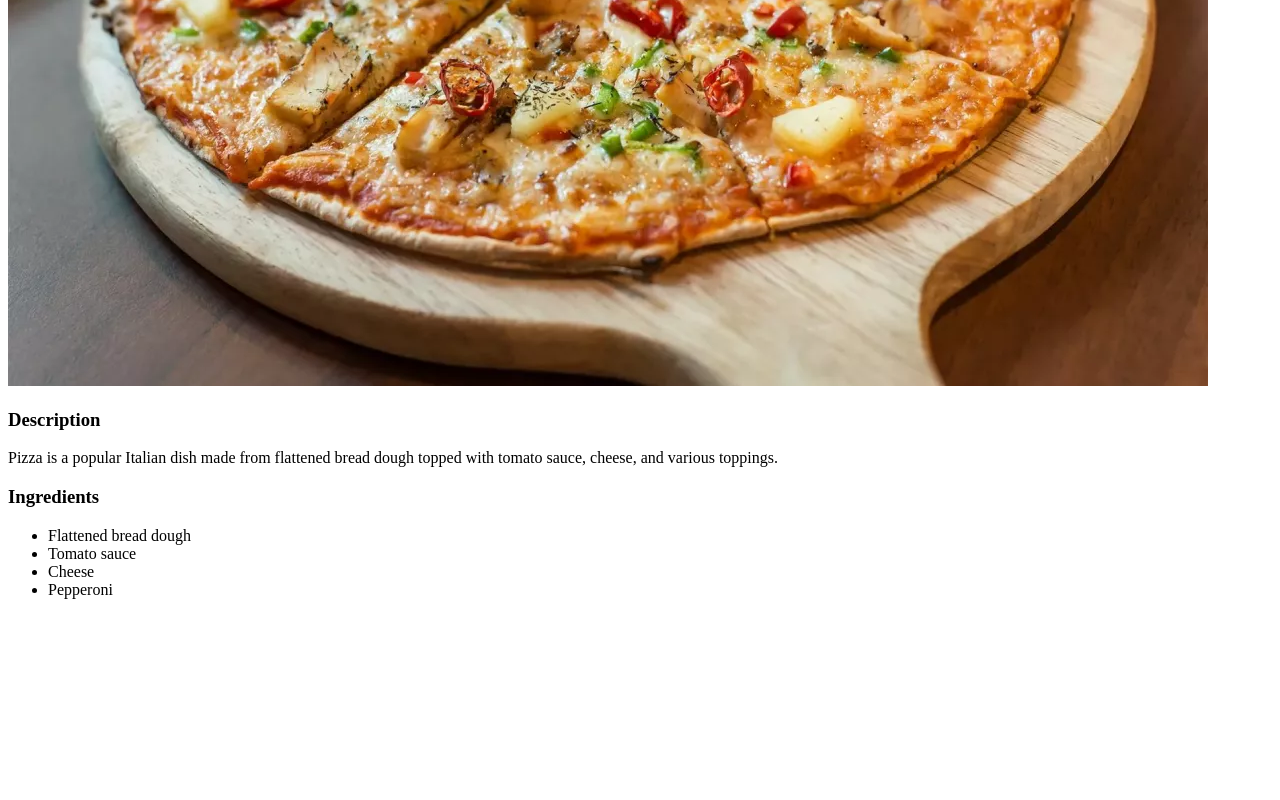
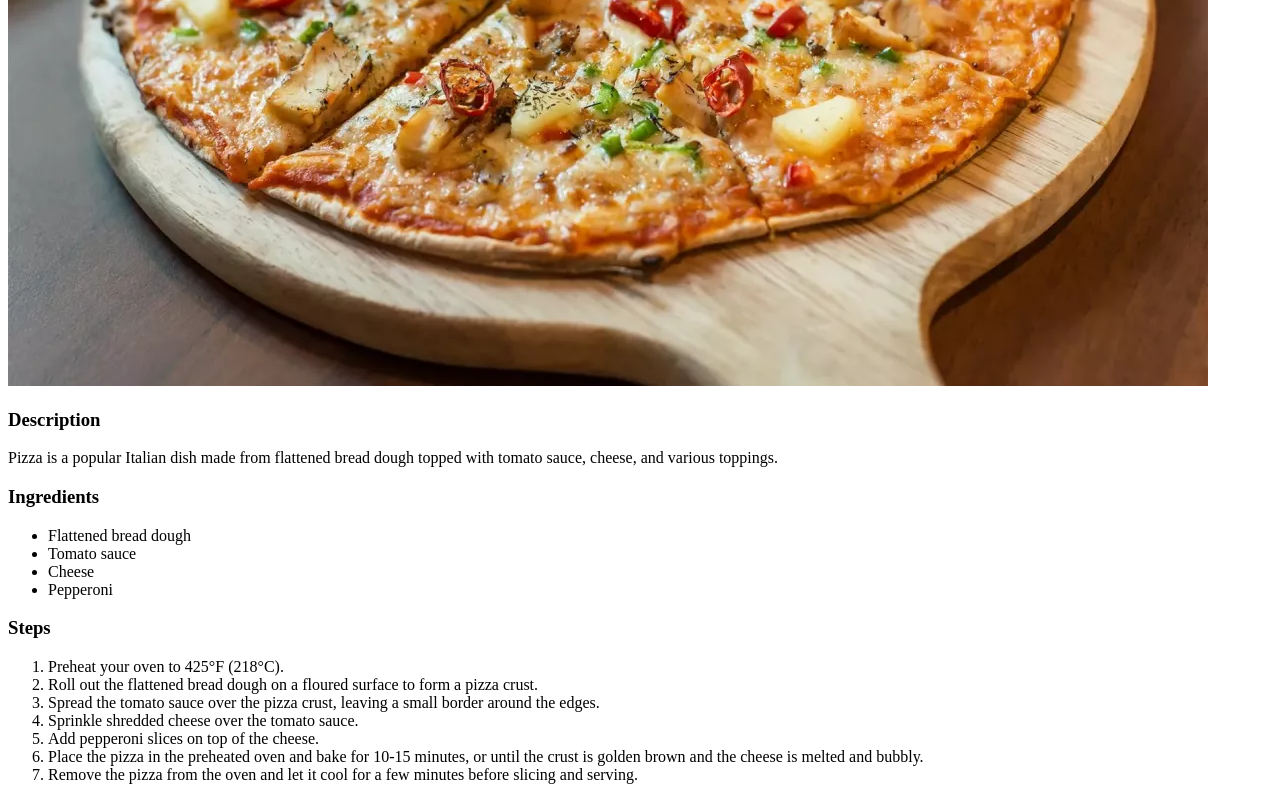
Before and after one commit to MewKay/odin-recipes, a plain HTML site: page recipes/pizza.html in a window 1280 px wide. Shown: the part 369-1169 px from the top of the page. Before the commit the page ends 984 px from the top, so only its background shows below. Drawn offline with Linux system fonts and the light colour scheme.

Commit message:
Add steps on making the pizza on the pizza page

```diff
--- a/recipes/pizza.html
+++ b/recipes/pizza.html
@@ -23,6 +23,16 @@
       <li>Pepperoni</li>
     </ul>
 
+    <h3>Steps</h3>
+    <ol>
+      <li>Preheat your oven to 425°F (218°C).</li>
+      <li>Roll out the flattened bread dough on a floured surface to form a pizza crust.</li>
+      <li>Spread the tomato sauce over the pizza crust, leaving a small border around the edges.</li>
+      <li>Sprinkle shredded cheese over the tomato sauce.</li>
+      <li>Add pepperoni slices on top of the cheese.</li>
+      <li>Place the pizza in the preheated oven and bake for 10-15 minutes, or until the crust is golden brown and the cheese is melted and bubbly.</li>
+      <li>Remove the pizza from the oven and let it cool for a few minutes before slicing and serving.</li>
+    </ol>
 
   </body>
 </html>
```
